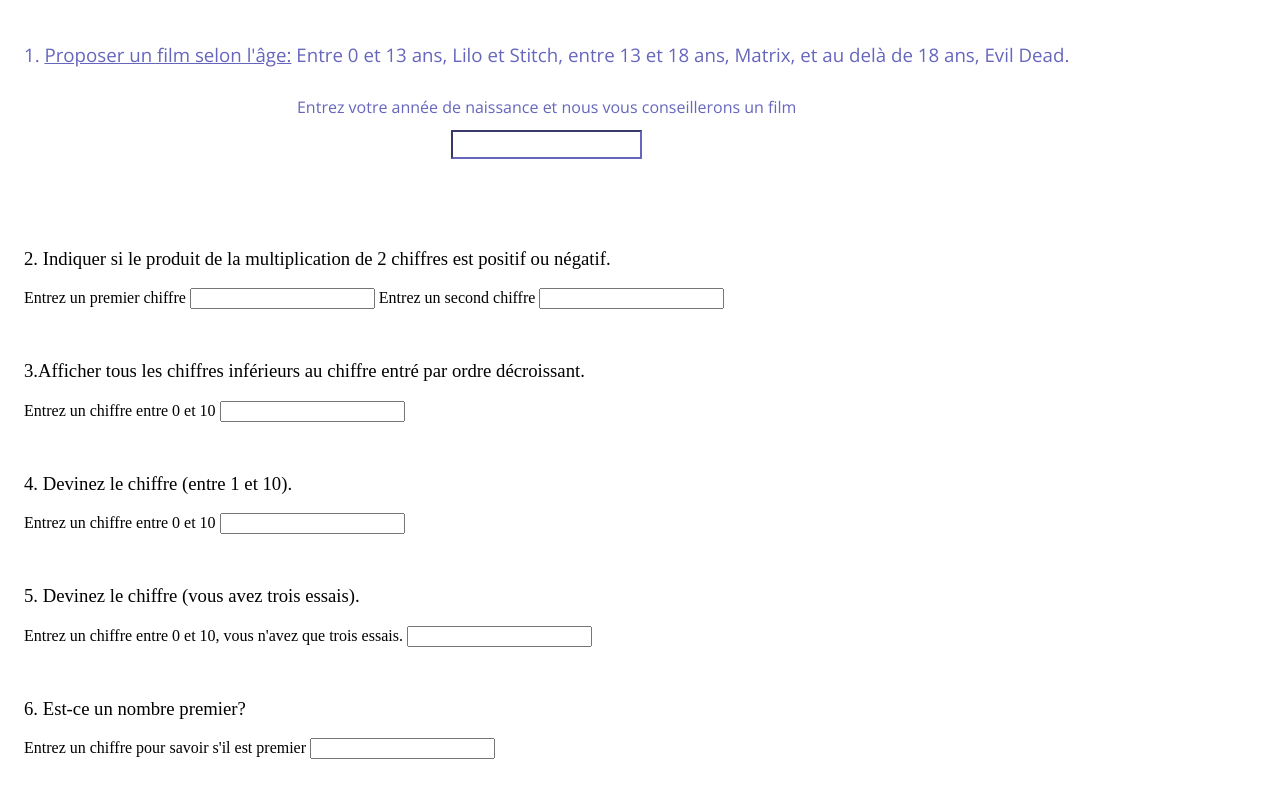
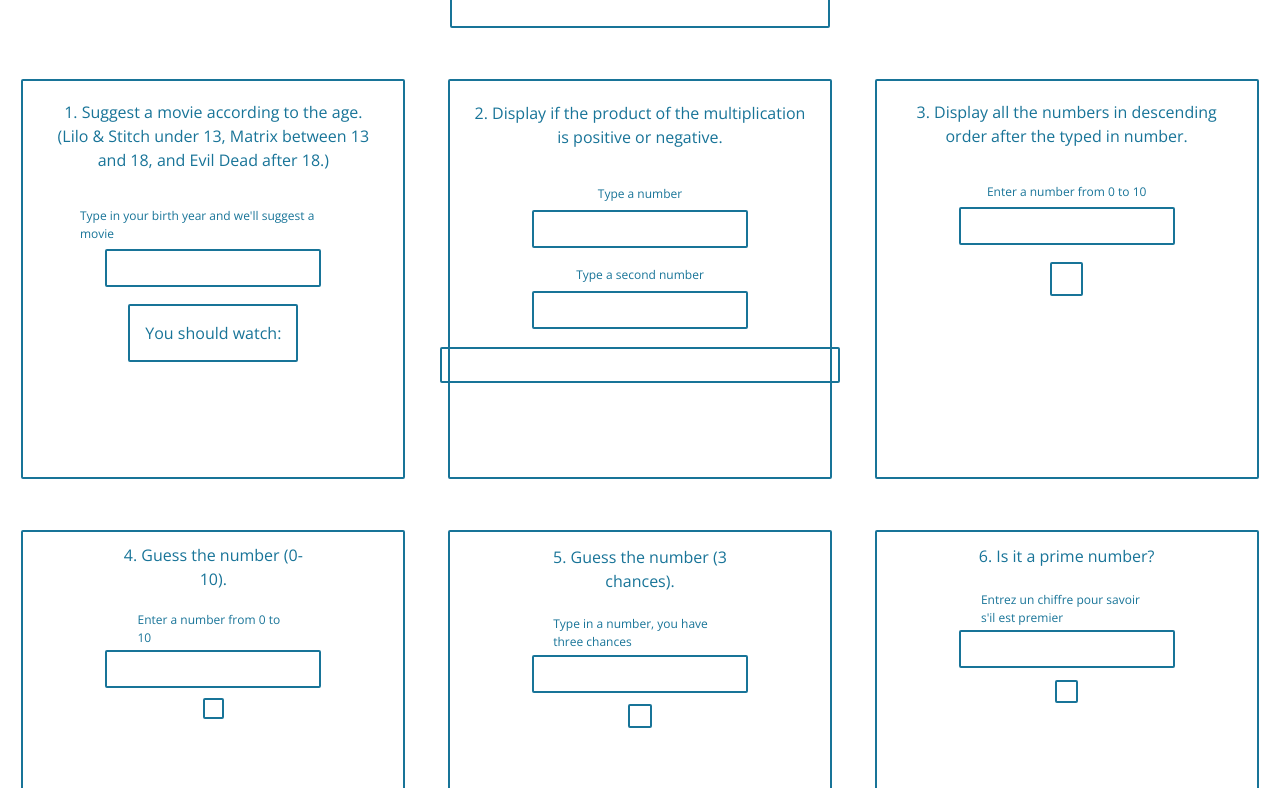
Before and after one commit to SolveyMear/test-js, a website built with Vite: page index.html in a window 1280 px wide. Shown: the part 115-903 px from the top of the page. Built offline with nearby package versions, Linux system fonts and the light colour scheme.

Commit message:
sauvegarde

```diff
--- a/index.html
+++ b/index.html
@@ -7,127 +7,125 @@
 		<title>Vite App</title>
 	</head>
 	<body>
-		<h1>JavaScript</h1>
-		<section class="exercice1">
+		<h1>JavaScript training</h1>
+		<div class="sections-structure">
+
+			<section class="exercice">
 				<div class="container ex1">
-				<h3 class="exercice">
-					1. <span class="ex-title"> Proposer un film selon l'âge:</span> Entre
-					0 et 13 ans, Lilo et Stitch, entre 13 et 18 ans, Matrix, et au delà de
-					18 ans, Evil Dead.
+					<h3 class="exercice-title">
+						1.  Suggest a movie according to the age. (Lilo & Stitch under 13, Matrix between 13 and 18, and Evil Dead after 18.)
 					</h3>
 
 					<form action="javascript: void(0)" method="get" class="birth-year-form">
-					<label for="birth-year" class="birth-year-label"
-						>Entrez votre année de naissance et nous vous conseillerons un
-						film</label
+						<label for="birth-year" class="birth-year-label label"
+						>Type in your birth year and we'll suggest a movie</label
 						>
 						<input
 						type="number"
 						name="birth-year"
 						class="birth-year-input"
 						required />
+						<span class="movie-returned result-span">You should watch:</span>
 					</form>
 
-				<span class="movie-returned"></span>
 				</div>
 			</section>
 
-		<section class="exercice2">
+			<section class="exercice">
 				<div class="container ex2">
-				<h3 class="exercice">
-					2. Indiquer si le produit de la multiplication de 2 chiffres est positif
-					ou négatif.
+					<h3 class="exercice-title">
+						2. Display if the product of the multiplication is positive or negative.
 					</h3>
 
 					<form
 					action="javascript: void(0)"
 					method="get"
 					class="multiplication-form">
-					<label for="multiplication">Entrez un premier chiffre</label>
+					<label for="multiplication" class="label">Type a number</label>
 					<input type="number" name="first-number" id="first-number-input" />
-					<label for="multiplication">Entrez un second chiffre</label>
+					<label for="multiplication" class="label
+					">Type a second number</label>
 					<input type="number" name="second-number" id="second-number-input" />
+					<span class="ex2-result-span result-span"></span>
 				</form>
 
-				<span class="ex2-result-span"></span>
 			</div>
 		</section>
-		<section class="exercice3">
+		<section class="exercice">
 			<div class="container ex3">
-				<h3 class="exercice">
-					3.Afficher tous les chiffres inférieurs au chiffre entré par ordre
-					décroissant.
+				<h3 class="exercice-title">
+					3. Display all the numbers in descending order after the typed in number.
 				</h3>
 				<form action="javascript: void(0)">
-					<label for="descending-order" class="countdown-label"
-						>Entrez un chiffre entre 0 et 10</label
+					<label for="descending-order" class="countdown-label label"
+					>Enter a number from 0 to 10</label
 					>
 					<input type="number" name="countdown" id="countdown-input" />
+					<span class="countdown-returned result-span"></span>
 				</form>
-                        <span class="countdown-returned"></span>
 			</div>
 		</section>
-		<section class="exercice4">
+		<section class="exercice">
 			<div class="container ex4">
-				<h3 class="exercice">
-					4. Devinez le chiffre (entre 1 et 10).
+				<h3 class="exercice-title">
+					4. Guess the number (0-10).
 				</h3>
 				<form action="javascript: void(0)">
-					<label for="guess-number1" class="guess-number1-label"
-						>Entrez un chiffre entre 0 et 10</label
+					<label for="guess-number1" class="guess-number1-label label"
+					>Enter a number from 0 to 10</label
 					>
 					<input type="number" name="guess" id="guess-number1-input" />
+					<span class="guess-number1-result result-span"></span>
 				</form>
-                        <span class="guess-number1-result"></span>
 			</div>
 		</section>
 
-		<section class="exercice5">
+		<section class="exercice">
 			<div class="container ex5">
-				<h3 class="exercice">
-					5. Devinez le chiffre (vous avez trois essais).
+				<h3 class="exercice-title">
+					5. Guess the number (3 chances).
 				</h3>
 				<form action="javascript: void(0)">
-					<label for="guess-number2" class="guess-number2-label"
-						>Entrez un chiffre entre 0 et 10, vous n'avez que trois essais.</label
+					<label for="guess-number2" class="guess-number2-label label"
+					>Type in a number, you have three chances</label
 					>
 					<input type="number" name="guess" id="guess-number2-input" />
+					<span class="guess-number2-result result-span"></span>
 				</form>
-                        <span class="guess-number2-result"></span>
 			</div>
 		</section>
 
-		<section class="exercice6">
+		<section class="exercice">
 			<div class="container ex6">
-				<h3 class="exercice">
-					6. Est-ce un nombre premier?
+				<h3 class="exercice-title">
+					6. Is it a prime number?
 				</h3>
 				<form action="javascript: void(0)">
-					<label for="isPrime" class="is-prime-number"
+					<label for="isPrime" class="is-prime-number label"
 					>Entrez un chiffre pour savoir s'il est premier</label
 					>
 					<input type="number" name="prime" id="is-prime-input" />
+					<span class="is-prime-result result-span"></span>
 				</form>
-                        <span class="is-prime-result"></span>
 			</div>
 		</section>
 
-		<section class="exercice7">
+		<section class="exercice">
 			<div class="container ex7">
-				<h3 class="exercice">
-					6. Est-ce un palindrome?
+				<h3 class="exercice-title">
+					7. Is it a palindrome?
 				</h3>
 				<form action="javascript: void(0)">
-					<label for="isPalindrome" class="is-palindrome-number"
-						>Entrez un mot pour savoir si c'est un palindrome</label
+					<label for="isPalindrome" class="is-palindrome-number label"
+					>Type in a word to know if it's a palindrome</label
 					>
 					<input type="text" name="palindrome" id="is-palindrome-input" />
+					<span class="is-palindromeresult result-span"></span>
 				</form>
-                        <span class="is-palindromeresult"></span>
 			</div>
 		</section>
 
-		<section class="exercice8">
+		<section class="exercice">
 			<div class="container ex8">
 				<table>
 					<caption>Students</caption>
@@ -170,6 +168,7 @@
 			</div>
 
 		</section>
+	</div>
 		<script type="module" src="js/main.js"></script>
 	</body>
 	</html>
--- a/js/main.js
+++ b/js/main.js
@@ -1,4 +1,6 @@
-import"../scss/test1.scss"
+import"../scss/index.scss"
+//import"../scss/titles-labels-inputs.scss"
+import"../scss/specific-forms.scss"
 import "../js/test1.js"
 import "../js/test2.js"
 import "../js/test3.js"
--- a/scss/h3.scss
+++ /dev/null
@@ -1,5 +0,0 @@
-@import "variables.scss"
-
-h3{
-
-}
--- /dev/null
+++ b/scss/index.scss
@@ -0,0 +1,158 @@
+@import "./variables.scss";
+
+//RESET
+
+/*
+  1. Use a more-intuitive box-sizing model.
+*/
+*,
+*::before,
+*::after {
+	box-sizing: border-box;
+}
+/*
+      2. Remove default margin
+    */
+* {
+	margin: 0;
+}
+/*
+      Typographic tweaks!
+      3. Add accessible line-height
+      4. Improve text rendering
+    */
+body {
+	line-height: 1.5;
+	-webkit-font-smoothing: antialiased;
+}
+/*
+      5. Improve media defaults
+    */
+img,
+picture,
+video,
+canvas,
+svg {
+	display: block;
+	max-width: 100%;
+}
+/*
+      6. Remove built-in form typography styles
+    */
+input,
+button,
+textarea,
+select {
+	font: inherit;
+}
+/*
+      7. Avoid text overflows
+    */
+p,
+h1,
+h2,
+h3,
+h4,
+h5,
+h6 {
+	overflow-wrap: break-word;
+}
+/*
+      8. Create a root stacking context
+    */
+#root,
+#__next {
+	isolation: isolate;
+}
+
+//STYLING OF SECTION STRUCTURES AND MAIN TITLE
+
+* {
+	font-weight: 400;
+}
+body {
+	display: flex;
+	flex-direction: column;
+	align-items: center;
+	h1 {
+		display: flex;
+		font-family: $font2;
+		font-size: 36px;
+		padding: 1em;
+            margin-top: 1%;
+		color: $pretty-blue;
+		border: 2px solid $pretty-blue;
+		border-radius: 2px;
+	}
+	.sections-structure {
+		margin: 2% auto;
+		display: flex;
+		justify-content: space-around;
+		flex-wrap: wrap;
+		//border: $border;
+
+		.exercice {
+			margin: 2% auto;
+			display: flex;
+			justify-content: center;
+			align-items: baseline;
+			border: 2px solid #187498;
+			border-radius: 2px;
+			width: 30%;
+			height: 400px;
+			.container {
+				display: flex;
+				flex-direction: column;
+				align-items: center;
+				.exercice-title {
+					margin: 5% auto;
+					font-family: $font1;
+					font-size: 16px;
+					color: $pretty-blue;
+					width: 85%;
+					text-align: center;
+				}
+				form {
+					display: flex;
+					flex-direction: column;
+					align-items: center;
+					width: 30%;
+					padding: 1%;
+					//border: $border2;
+					width: 80%;
+					font-family: $font1;
+
+					.label {
+						display: flex;
+						justify-content: center;
+						font-family: $font1;
+						font-size: 12px;
+						color: $pretty-blue;
+						margin-top: 4%;
+						width: 90%;
+					}
+					input {
+						padding: 5px;
+						margin: 2%;
+						color: $pretty-blue;
+						border: 2px solid $pretty-blue;
+						border-radius: 2px;
+					}
+
+					.result-span {
+						margin: 4%;
+						padding: 5%;
+						border: $border3;
+						font-family: $font1;
+						color: $pretty-blue;
+						border: 2px solid $pretty-blue;
+						border-radius: 2px;
+						//width: 100px;
+						text-align: center;
+					}
+
+				}
+			}
+		}
+	}
+}
--- /dev/null
+++ b/scss/specific-forms.scss
@@ -0,0 +1,11 @@
+@import "variables.scss";
+
+body {
+	.exercice {
+		.ex2 {
+			.ex2-result-span {
+				width: 400px;
+			}
+		}
+	}
+}
--- a/scss/test1.scss
+++ /dev/null
@@ -1,63 +0,0 @@
-@import url("https://fonts.googleapis.com/css2?family=Open+Sans&family=Raleway:ital,wght@0,200;0,300;0,400;1,200;1,300;1,400&display=swap");
-@import url("https://fonts.googleapis.com/css2?family=Raleway:ital,wght@0,200;0,300;0,400;1,200;1,300;1,400&display=swap");
-@import "./variables.scss";
-
-* {
-	font-weight: 400;
-}
-body {
-	display: flex;
-	flex-direction: column;
-	h1 {
-		margin: auto;
-		font-family: $font2;
-		font-size: 36px;
-		padding: 1em;
-            color: rgb(83, 83, 210);
-	}
-	section {
-		display: flex;
-		padding: 1em;
-		.ex1 {
-			display: flex;
-			flex-direction: column;
-			align-items: center;
-			h3 {
-				font-family: $font1;
-                        color: $pale-blue;
-				.ex-title {
-					text-decoration: underline;
-				}
-			}
-			.birth-year-form {
-				display: flex;
-				flex-direction: column;
-				align-items: center;
-				width: 60%;
-				margin: 1%;
-				.birth-year-label {
-					display: flex;
-					justify-content: center;
-					font-family: $font1;
-                              color: $pale-blue;
-					margin-bottom: 1%;
-
-				}
-				.birth-year-input {
-					padding: 5px;
-					margin: 1%;
-                              color: $pale-blue;
-                              border-color: $pale-blue;
-				}
-			}
-                  .movie-returned{
-                        margin: 1%;
-                        font-family: $font1;
-                        color: $pale-blue;
-
-
-
-                  }
-		}
-	}
-}
--- a/scss/variables.scss
+++ b/scss/variables.scss
@@ -1,5 +1,9 @@
+@import url("https://fonts.googleapis.com/css2?family=Open+Sans&family=Raleway:ital,wght@0,200;0,300;0,400;1,200;1,300;1,400&display=swap");
+@import url("https://fonts.googleapis.com/css2?family=Raleway:ital,wght@0,200;0,300;0,400;1,200;1,300;1,400&display=swap");
+
 //couleurs
 $pale-blue: rgb(102, 102, 189);
+$pretty-blue: #187498;
 
 //debugage
 $border: 1px solid red;
```
Also changed, not shown: scss/test2.scss (deleted). Lines whose indentation alone changed are shown as unchanged.
